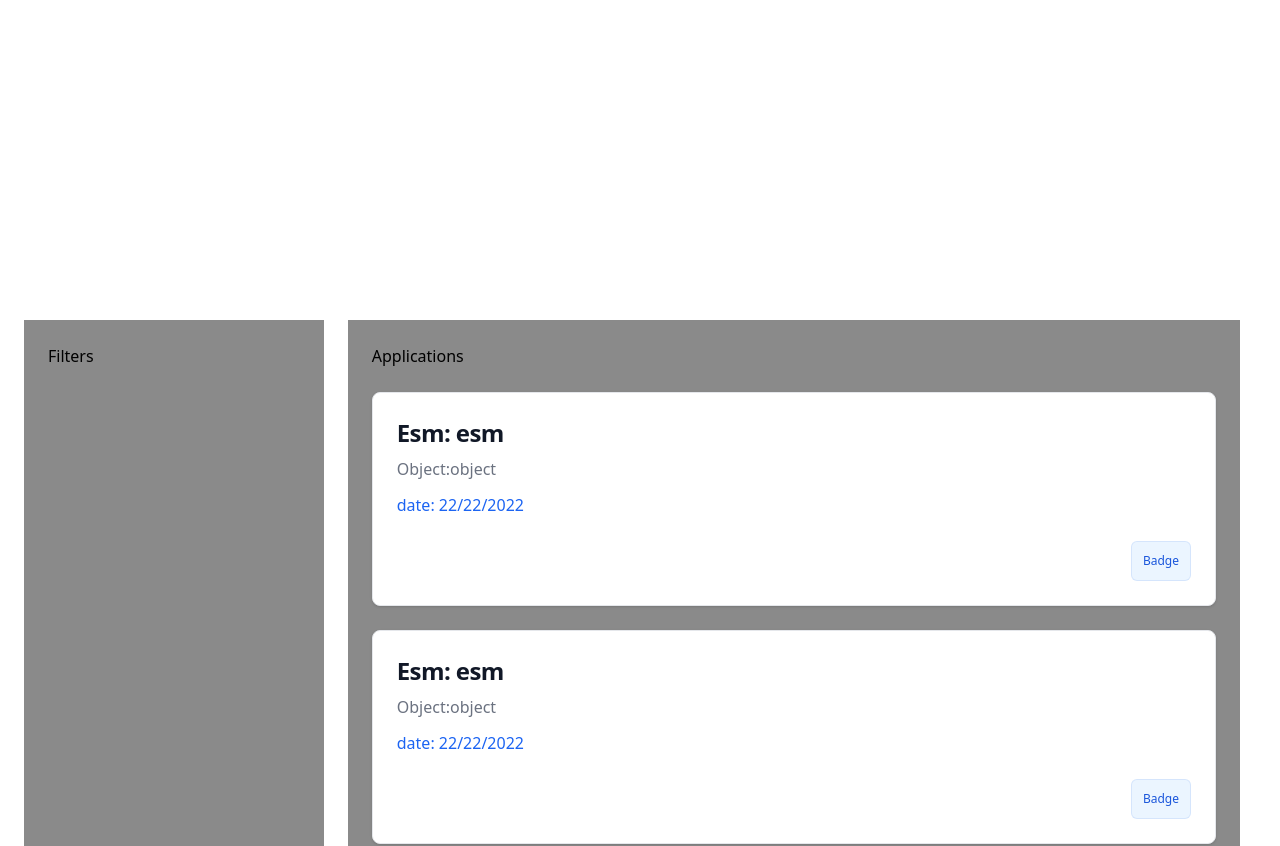
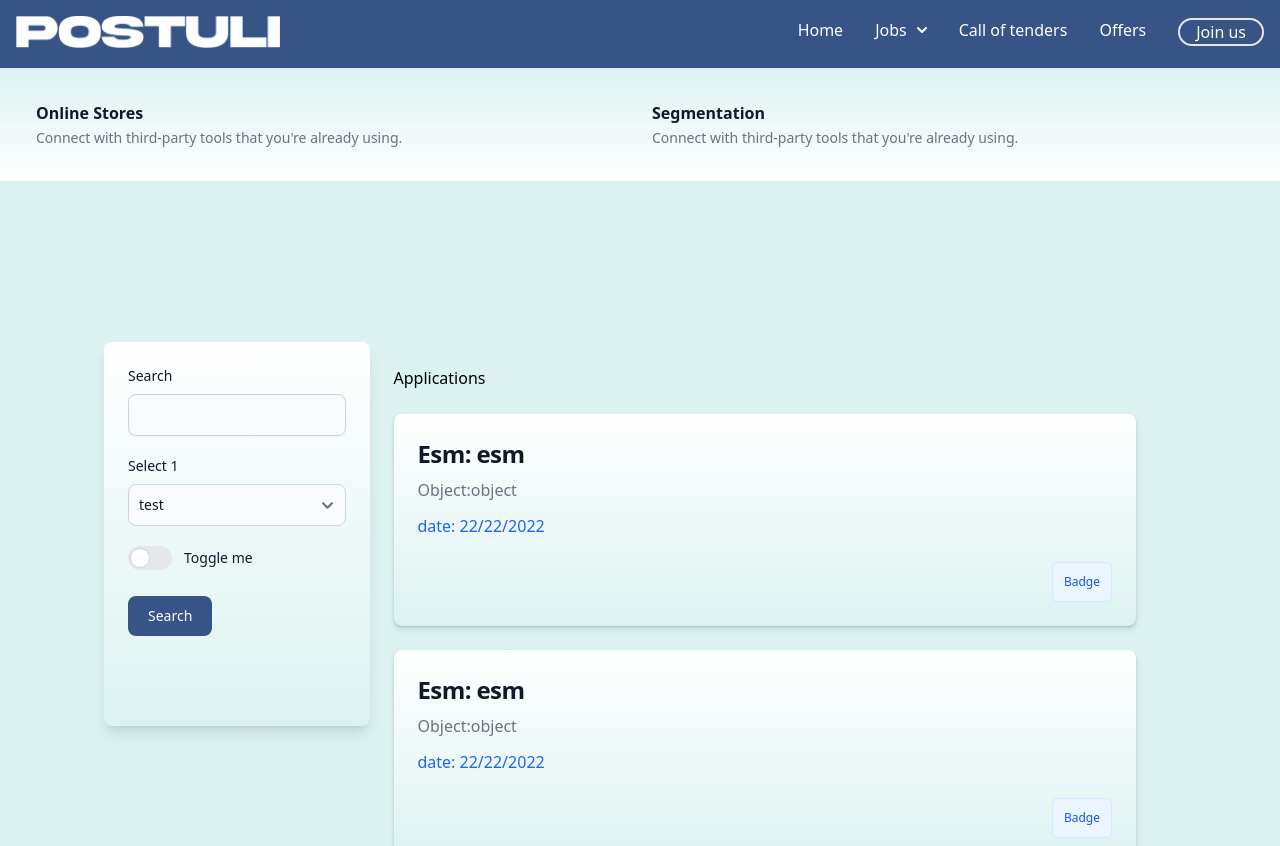
Before and after one commit to AnasAyari/Postuli, an Angular app: page /ao in a window 1280 px wide. Shown: the top 846 px of the page. Built offline with nearby package versions, Linux system fonts and the light colour scheme.

Commit message:
ghzela before merging 2

```diff
--- a/src/app/app.module.ts
+++ b/src/app/app.module.ts
@@ -9,6 +9,7 @@ import { ApplicationsComponent } from './applications/applications.component';
 import { SingleApplicationComponent } from './single-application/single-application.component';
 
 
+
 @NgModule({
   declarations: [
     AppComponent,
@@ -17,6 +18,7 @@ import { SingleApplicationComponent } from './single-application/single-applicat
     FooterComponent,
     ApplicationsComponent,
     SingleApplicationComponent,
+
 
   ],
   imports: [
--- a/src/app/applications/applications.component.html
+++ b/src/app/applications/applications.component.html
@@ -1,13 +1,33 @@
-<div class="flex justify-center  gap-6 mt-80 mb-80">
-    <div style="background-color: rgb(138, 138, 138);" class="w-3/12 ml-6 p-6">
-        Filters
-    </div>
-    <div class="w-9/12 mr-10 p-6 object-contain" style="background-color: rgb(138, 138, 138);">
-        <h3 class="mb-6">Applications</h3>
-        <app-single-application></app-single-application>
-        <app-single-application></app-single-application>
-        <app-single-application></app-single-application>
-        <app-single-application></app-single-application>
+<app-header></app-header>
+<div class="bg-background h-full flex justify-center   ">
 
-    </div>
+        <div class="flex mt-40 w-full  my-20 mx-20 rounded-xl ">
+            <div class="w-3/12 ml-6 p-6  shadow-lg rounded-lg h-96 bg-white bg-gradient-to-t from-background">
+
+                <form class="max-w-sm mx-auto">
+                    <div class="mb-5">
+                        <label for="password" class="block mb-2 text-sm font-medium text-gray-900 dark:text-white">Search</label>
+                        <input type="password" id="password" class="shadow-sm bg-gray-50 border border-gray-300 text-gray-900 text-sm rounded-lg focus:ring-blue-500 focus:border-blue-500 block w-full p-2.5 dark:bg-gray-700 dark:border-gray-600 dark:placeholder-gray-400 dark:text-white dark:focus:ring-blue-500 dark:focus:border-blue-500 dark:shadow-sm-light" required />
+                    </div>
+                    <label for="countries" class="block mb-2 text-sm font-medium text-gray-900 dark:text-white">Select 1</label>
+                    <select id="countries" class="bg-gray-50 border border-gray-300 text-gray-900 text-sm rounded-lg focus:ring-blue-500 focus:border-blue-500 block w-full p-2.5 dark:bg-gray-700 dark:border-gray-600 dark:placeholder-gray-400 dark:text-white dark:focus:ring-blue-500 dark:focus:border-blue-500">
+                        <option value="">test</option>
+                        <option value="">test</option>
+                    </select>
+                    <label class="inline-flex items-center  mt-5 cursor-pointer">
+                        <input type="checkbox" value="" class="sr-only peer">
+                        <div class="relative w-11 h-6 bg-gray-200 peer-focus:outline-none peer-focus:ring-4 peer-focus:ring-blue-300 dark:peer-focus:ring-blue-800 rounded-full peer dark:bg-gray-700 peer-checked:after:translate-x-full rtl:peer-checked:after:-translate-x-full peer-checked:after:border-white after:content-[''] after:absolute after:top-[2px] after:start-[2px] after:bg-white after:border-gray-300 after:border after:rounded-full after:w-5 after:h-5 after:transition-all dark:border-gray-600 peer-checked:bg-blue-600"></div>
+                        <span class="ms-3 text-sm font-medium text-gray-900 dark:text-gray-300">Toggle me</span>
+                    </label><br>
+                    <button type="submit" class="mt-5 text-white bg-main hover:bg-blue-800 focus:ring-4 focus:outline-none focus:ring-blue-300 font-medium rounded-lg text-sm px-5 py-2.5 text-center dark:bg-blue-600 dark:hover:bg-blue-700 dark:focus:ring-blue-800">Search</button>
+                </form>
+            </div>
+            <div class="w-9/12 mr-10 p-6 object-contain rounded-s" >
+                <h1 class="mb-6">Applications</h1>
+                <app-single-application></app-single-application>
+                <app-single-application></app-single-application>
+                <app-single-application></app-single-application>
+                <app-single-application></app-single-application>
+            </div>
+        </div>
 </div>
--- a/src/app/single-application/single-application.component.html
+++ b/src/app/single-application/single-application.component.html
@@ -1,12 +1,12 @@
 
 
 
-<div class="mb-6 p-6 bg-white border border-gray-200 rounded-lg shadow dark:bg-gray-800 dark:border-gray-700">
+<div class="drop-shadow-md mb-6 p-6 bg-white   rounded-lg shadow dark:bg-gray-800 dark:border-gray-700 bg-gradient-to-t from-background">
 
     <a href="#">
         <h5 class="mb-2 text-2xl font-semibold tracking-tight text-gray-900 dark:text-white">Esm: esm</h5>
     </a>
-    <p class="mb-3 font-normal text-gray-500 dark:text-gray-400">Object:object</p>
+    <p class=" mb-3 font-normal text-gray-500 dark:text-gray-400">Object:object</p>
     <p class="text-blue-600">date: 22/22/2022</p>
     <div class="flex justify-end">
         <span class="mt-6 inline-flex items-center rounded-md bg-blue-50 px-3 py-3 text-xs font-medium text-blue-700 ring-1 ring-inset ring-blue-700/10">Badge</span>
--- a/src/index.html
+++ b/src/index.html
@@ -1,5 +1,5 @@
 <!doctype html>
-<html lang="en">
+<html lang="en" >
 <head>
   <meta charset="utf-8">
   <title>Postuli</title>
--- a/tailwind.config.js
+++ b/tailwind.config.js
@@ -12,6 +12,7 @@ module.exports = {
         "shade":"#0F1035"
       }
     },
+
   },
   plugins: [
     require('flowbite/plugin') // add this line
```
